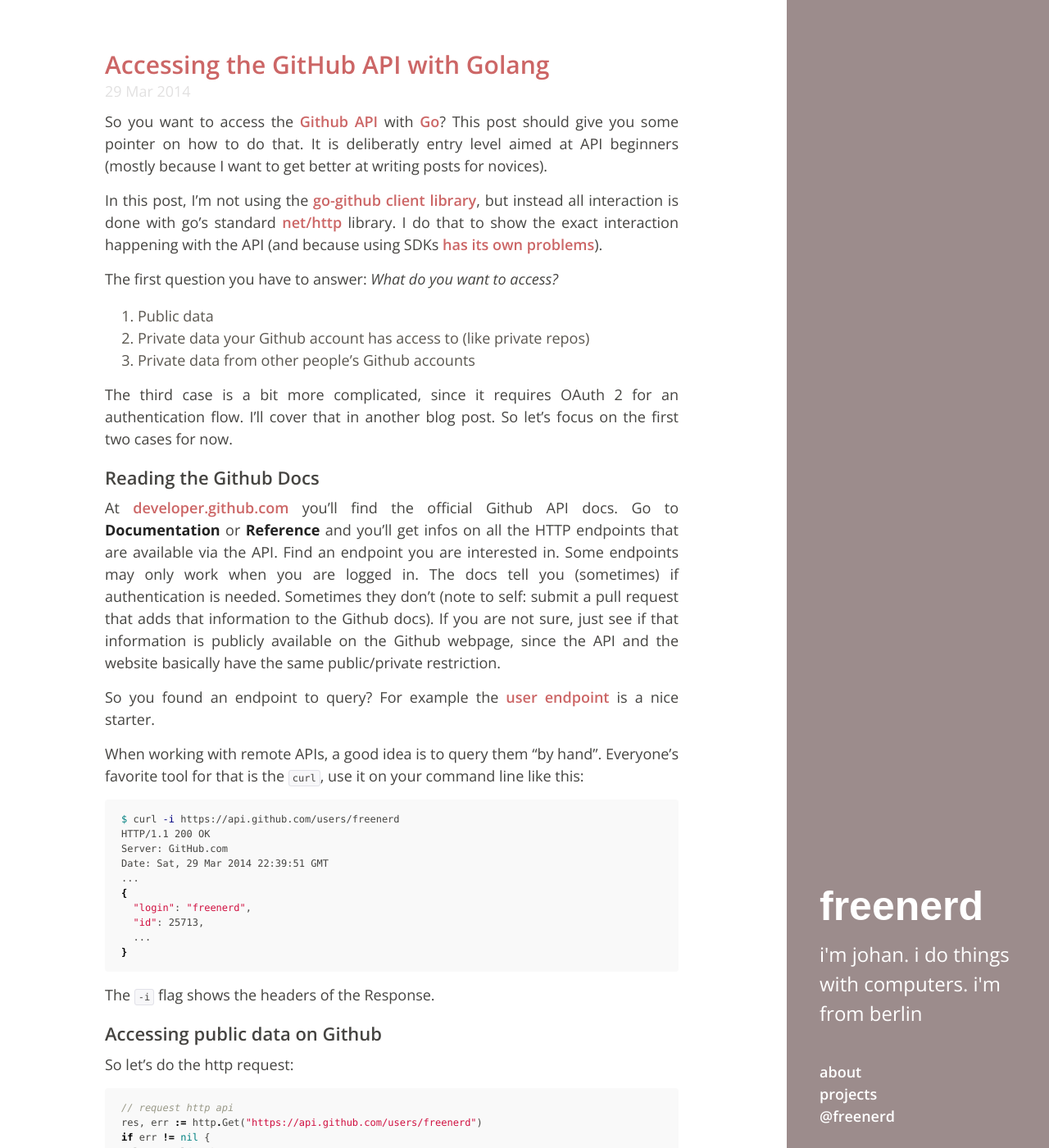
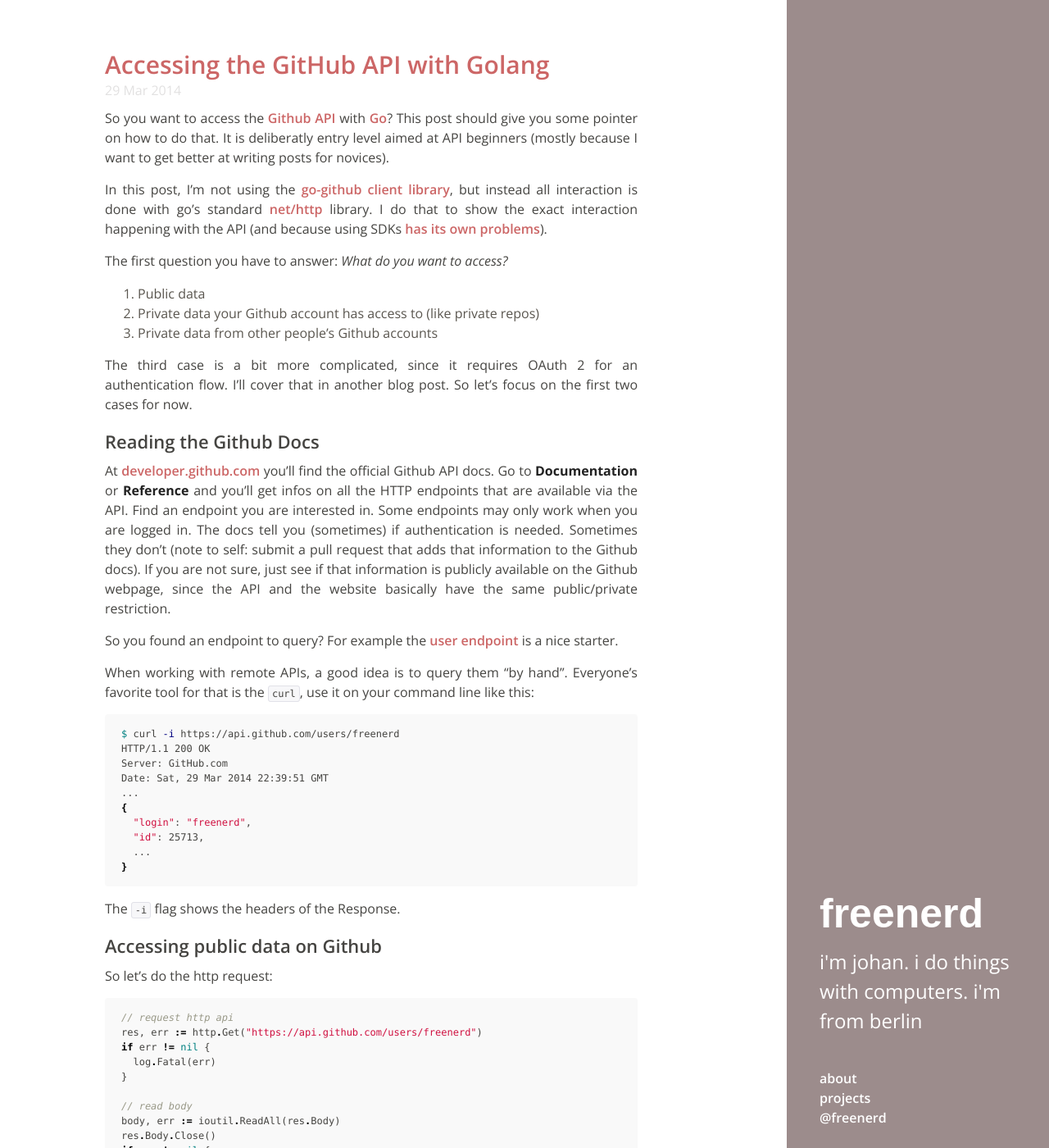
Before and after one commit to freenerd/freenerd.github.io, a Jekyll site: the page built from index.html, in a window 1280 px wide and 1400 px high. Shown: the whole window at 82% size. Built offline with Jekyll 4.4.1, drawn with Linux system fonts in a browser that asks for light colours; Markdown is read by kramdown in place of the engine named in the settings; the list of posts is cut into pages by our own code.

Commit message:
Smaller font, content box

```diff
--- a/public/css/hyde.css
+++ b/public/css/hyde.css
@@ -64,11 +64,11 @@
 }
 @media (min-width: 990px) {
   body {
-    font-size: 18px;
+    font-size: 16px;
   }
 
   div.content.container {
-    max-width: 700px;
+    max-width: 650px;
   }
 }
 
```
